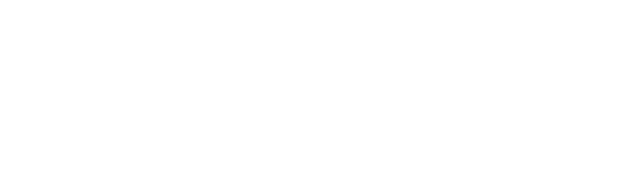
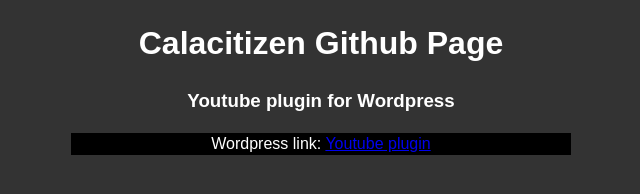
Before and after one commit to calacitizen/calacitizen.github.com, a plain HTML site: page index.html in a window 1280 px wide. Shown: the whole page, without its empty margins (319-959 px from the left). Drawn offline with nearby package versions, Linux system fonts and the light colour scheme.

Commit message:
just initial page commit

```diff
--- a/css/style.css
+++ b/css/style.css
@@ -34,7 +34,7 @@ html { font-size: 100%; -webkit-text-size-adjust: 100%; -ms-text-size-adjust: 10
 
 html, button, input, select, textarea { font-family: sans-serif; color: #222; }
 
-body { margin: 0; font-size: 1em; line-height: 1.4; }
+body { margin: 0; font-size: 1em; line-height: 1.4; background-color: #333; }
 
 /*
  * Remove text-shadow in selection highlight: h5bp.com/i
@@ -291,6 +291,18 @@ td { vertical-align: top; }
   p, h2, h3 { orphans: 3; widows: 3; }
   h2, h3 { page-break-after: avoid; }
 }
+.b-headline  {
+  color: #FFF;
+  width: 500px;
+  margin: auto;
+  text-align: center;
+}
 .wrapper {
-  background-color: #333;
+  width:500px;
+  color: white;
+  margin: auto;
+  text-align: center;
 }
+.b-section__description {
+  background-color: #000;
+}
--- a/index.html
+++ b/index.html
@@ -35,8 +35,17 @@
   <!--[if lt IE 7]><p class=chromeframe>Your browser is <em>ancient!</em> <a href="http://browsehappy.com/">Upgrade to a different browser</a> or <a href="http://www.google.com/chromeframe/?redirect=true">install Google Chrome Frame</a> to experience this site.</p><![endif]-->
   <header>
 
+    <div class="b-headline">
+      <h1>Calacitizen Github Page</h1>
+    </div>
   </header>
   <div class="wrapper" role="main">
+    <div class="b-section">
+      <h3>Youtube plugin for Wordpress</h3>
+      <div class="b-section__description">
+        <p>Wordpress link: <a href="http://wordpress.org/extend/plugins/youtube-cetera-cron/">Youtube plugin</a> </p>
+      </div>
+    </div>
 
   </div>
   <footer>
```
